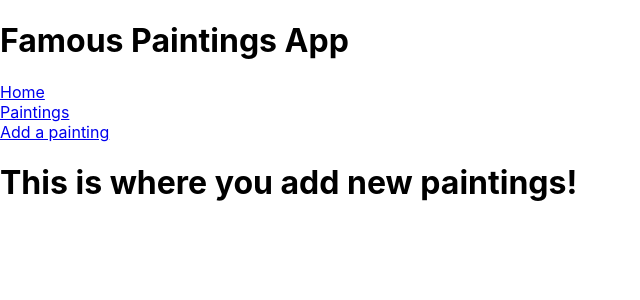
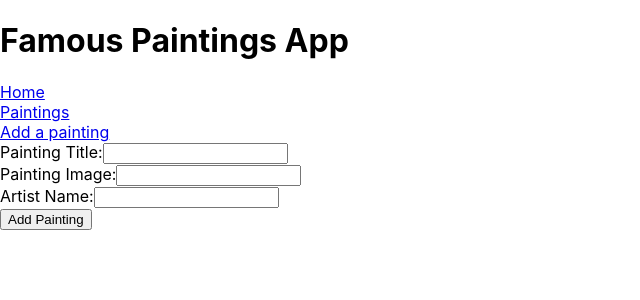
Before and after one commit to samanthamarberger/phase-2-project, a React (Create React App) app: page /add-painting in a window 1280 px wide. Shown: the top 300 px of the page, without its empty margins (0-640 px from the left). Built offline with nearby package versions, Linux system fonts and the light colour scheme; data requests are answered from the project's data file.

Commit message:
added fetch POST feature to form submit component

```diff
--- a/db.json
+++ b/db.json
@@ -11,6 +11,12 @@
       "title": "Second Article",
       "imageSrc": "https://thumbs.dreamstime.com/b/luxury-abstract-fluid-art-painting-background-alcohol-ink-technique-green-gold-rough-edges-paint-flow-out-hand-painted-179432243.jpg",
       "artist": "Also an example name"
+    },
+    {
+      "title": "Starry Night",
+      "imageSrc": "https://sp.yimg.com/ib/th?id=OP.UAvQUGyQp4iodw474C474&o=5&pid=21.1&w=262&h=174",
+      "artist": "Vincent Van Gogh",
+      "id": 3
     }
   ]
 }
--- a/src/components/PaintingAdd.js
+++ b/src/components/PaintingAdd.js
@@ -1,10 +1,63 @@
-import React from "react";
+import React, { useState } from "react";
 
 function PaintingAdd() {
-    console.log("Addd painting");
+    const [paintingTitle, setPaintingTitle] = useState("");
+    const [paintingImage, setPaintingImage] = useState("");
+    const [paintingArtist, setPaintingArtist] = useState("");
+
+    function handleTitleAddition(e) {
+        setPaintingTitle(e.target.value);
+    }
+    function handleImageAddition(e) {
+        setPaintingImage(e.target.value);
+    }
+    function handleArtistAddition(e) {
+        setPaintingArtist(e.target.value);
+    }
+
+    function handleSubmit(e) {
+        e.preventDefault();
+        const newPainting = {
+            title: paintingTitle,
+            imageSrc: paintingImage,
+            artist: paintingArtist,
+        };
+        fetch("http://localhost:3000/paintings", {
+            method: "POST",
+            headers: {
+                "COntent-Type": "application/json",
+            },
+            body: JSON.stringify(newPainting),
+        })
+        .then((r) => r.json())
+        .then((painting) => console.log(painting));
+        console.log(newPainting);
+        setPaintingArtist("");
+        setPaintingImage("");
+        setPaintingTitle("");
+    }
+
+
     return (
         <div>
-            <h1>This is where you add new paintings!</h1>
+            <form onSubmit={(e) => handleSubmit(e)} className="NewPainting">
+                <label>
+                    Painting Title:
+                    <input type="text" name="Title" onChange={handleTitleAddition} value={paintingTitle} />
+                </label>
+                <br />
+                <label>
+                    Painting Image:
+                    <input type="text" name="Image" onChange={handleImageAddition} value={paintingImage} />
+                </label>
+                <br />
+                <label>
+                    Artist Name:
+                    <input type="text" name="Artist" onChange={handleArtistAddition} value={paintingArtist} />
+                </label>
+                <br />
+                <button type="submit">Add Painting</button>
+            </form>
         </div>
     )
 }
```
Lines whose indentation alone changed are shown as unchanged.
